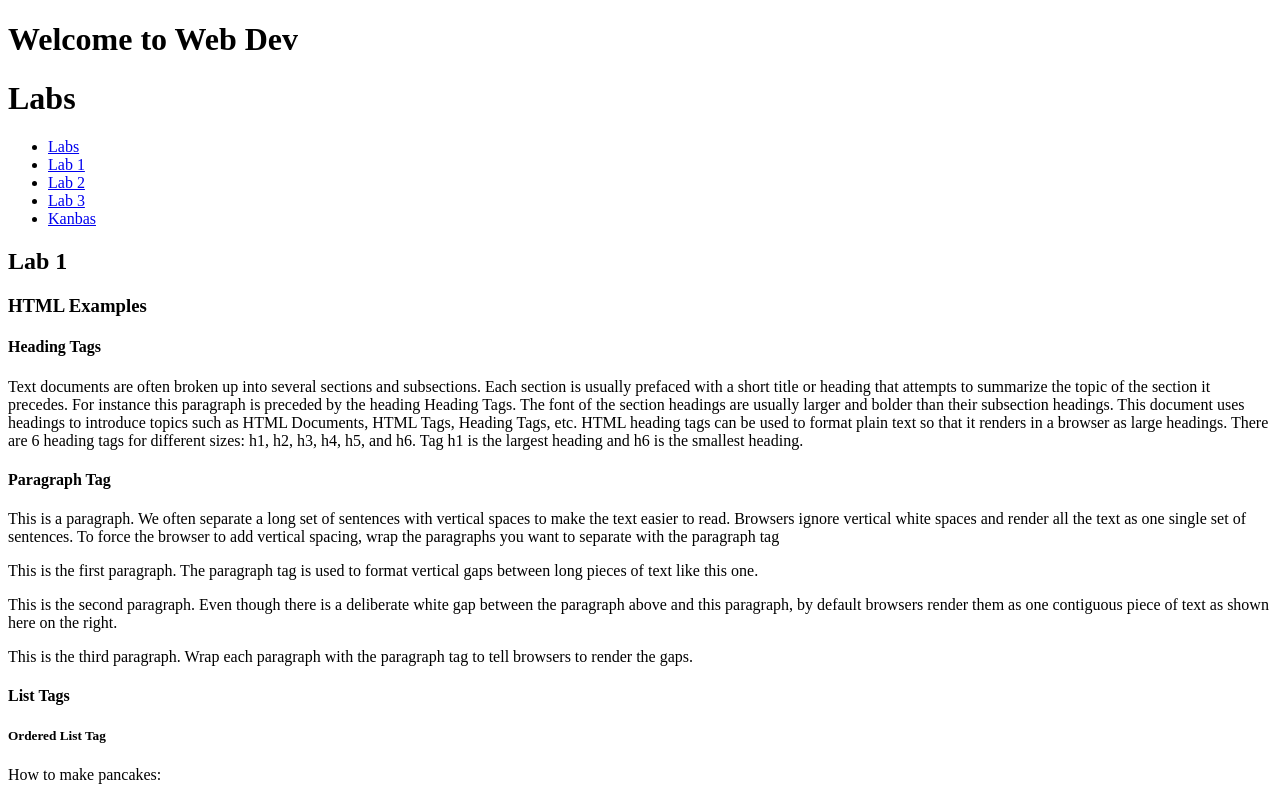
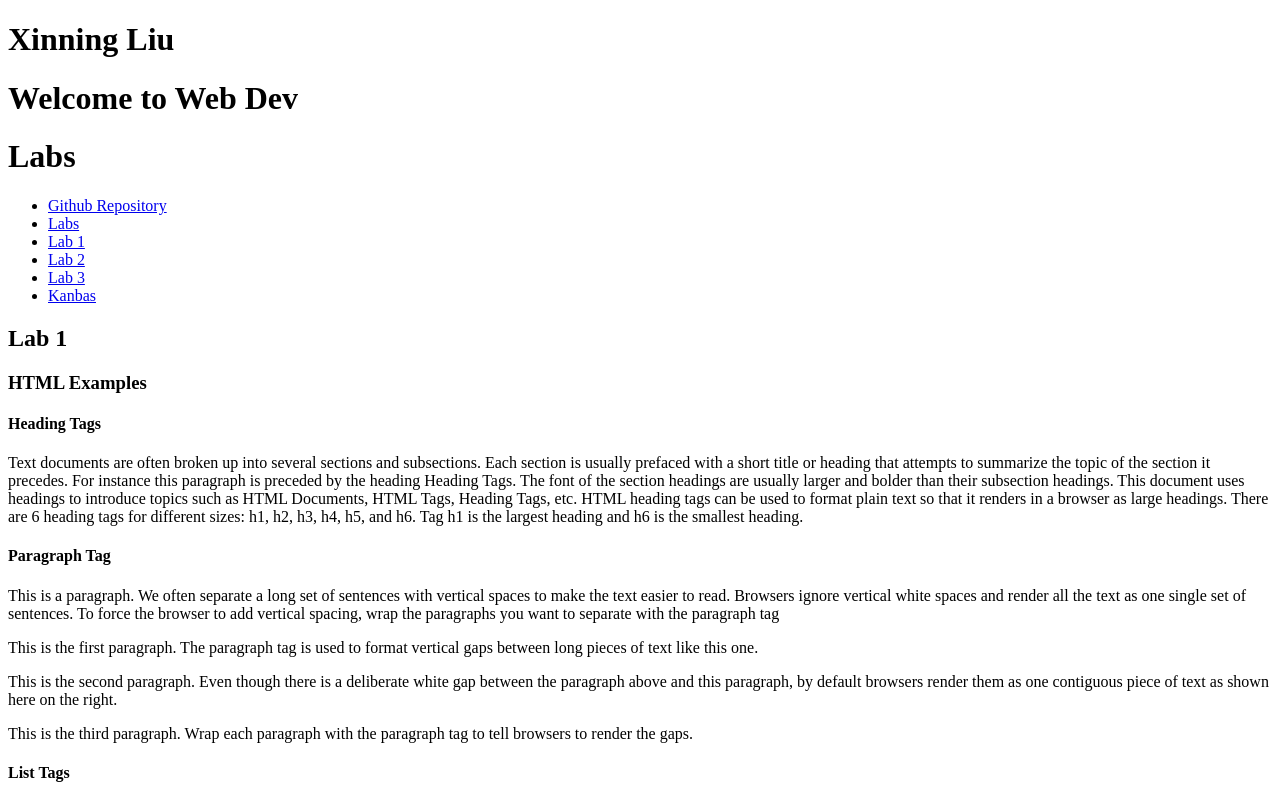
Before and after one commit to jannunzi/kanbas-react-web-app-cs4550-02-f24, a React (Create React App) app: page /#/Labs/Lab1 in a window 1280 px wide. Shown: the top 800 px of the page. Built offline with nearby package versions, Linux system fonts and the light colour scheme.

Commit message:
add name and github link

```diff
--- a/src/Labs/TOC.tsx
+++ b/src/Labs/TOC.tsx
@@ -1,32 +1,17 @@
 import { Link } from "react-router-dom";
+
 export default function TOC() {
-  return (
-    <ul>
-      <li>
-        <Link id="wd-a" to="/Labs">
-          Labs
-        </Link>
-      </li>
-      <li>
-        <Link id="wd-a1" to="/Labs/Lab1">
-          Lab 1
-        </Link>
-      </li>
-      <li>
-        <Link id="wd-a2" to="/Labs/Lab2">
-          Lab 2
-        </Link>
-      </li>
-      <li>
-        <Link id="wd-a3" to="/Labs/Lab3">
-          Lab 3
-        </Link>
-      </li>
-      <li>
-        <Link id="wd-k" to="/Kanbas">
-          Kanbas
-        </Link>
-      </li>
-    </ul>
-  );
+    return (
+
+        <ul>
+        <li><a id="wd-github" href="https://github.com/6r3ad">Github Repository</a></li>
+        <li><Link to="/Labs">Labs</Link></li>
+        <li><Link to="/Labs/Lab1">Lab 1</Link></li>
+        <li><Link to="/Labs/Lab2">Lab 2</Link></li>
+        <li><Link to="/Labs/Lab3">Lab 3</Link></li>
+        <li><Link to="/Kanbas">Kanbas</Link></li>
+      </ul>
+
+    )
+
 }
--- a/src/Labs/index.tsx
+++ b/src/Labs/index.tsx
@@ -7,6 +7,7 @@ import TOC from "./TOC";
 export default function Labs() {
   return (
     <div id="wd-labs">
+      <h1>Xinning Liu</h1>
       <h1>Welcome to Web Dev</h1>
       <h1>Labs</h1>
       <TOC />
```
